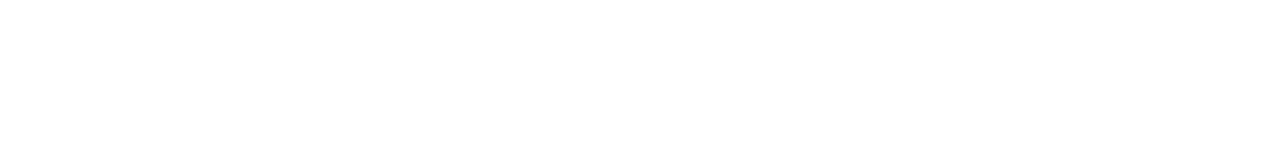
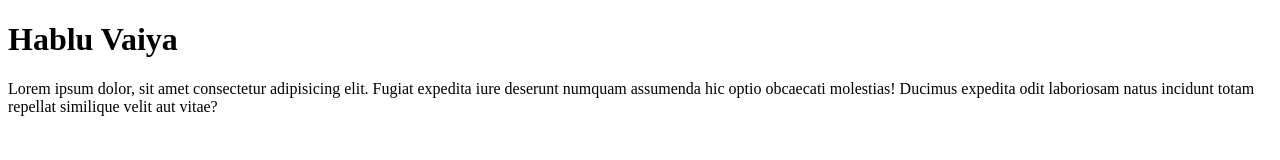
Before and after one commit to juwel164/git1, a plain HTML site: page index.html in a window 1280 px wide. Drawn offline with Linux system fonts and the light colour scheme.

Commit message:
p tag added

```diff
--- a/index.html
+++ b/index.html
@@ -6,6 +6,7 @@
   <title>learning it</title>
 </head>
 <body>
-
+    <h1>Hablu Vaiya</h1>
+    <p>Lorem ipsum dolor, sit amet consectetur adipisicing elit. Fugiat expedita iure deserunt numquam assumenda hic optio obcaecati molestias! Ducimus expedita odit laboriosam natus incidunt totam repellat similique velit aut vitae?</p>
 </body>
 </html>
```
